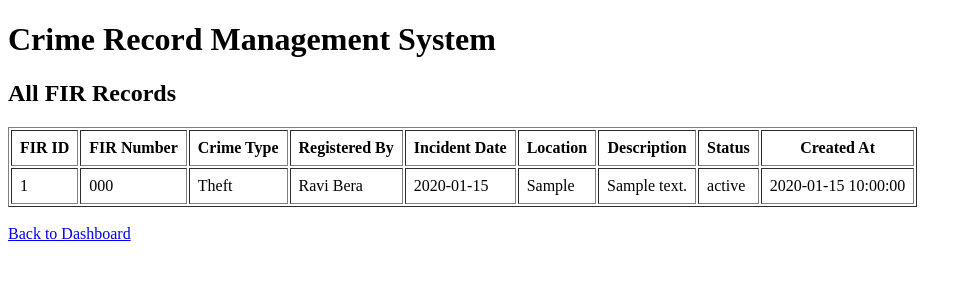
After one commit to ravibera150-hub/ABDMS, a PHP site: page /fir_records.php in a window 1280 px wide. The commit adds this page. Shown: the top 300 px of the page, without its empty margins (0-972 px from the left). Run offline with PHP 8.4, Linux system fonts and the light colour scheme; the visitor is signed in with stand-in values (Sample User, id 1); data comes from the database, SQL or seed files in the repository; tables that the repository leaves empty hold one stand-in row (values such as "Sample post").

Commit message:
FIR and criminal management

```diff
--- /dev/null
+++ b/fir_records.php
@@ -0,0 +1,103 @@
+<?php
+
+session_start();
+
+if (!isset($_SESSION['police_id'])) {
+    header("Location: index.html");
+    exit();
+}
+
+require_once "backend/db.php";
+
+$sql = "SELECT
+            fir.fir_id,
+            fir.fir_number,
+            crime_type.crime_name,
+            police.full_name,
+            fir.incident_date,
+            fir.location,
+            fir.description,
+            fir.status,
+            fir.created_at
+        FROM fir
+        INNER JOIN crime_type
+            ON fir.crime_type_id = crime_type.crime_type_id
+        INNER JOIN police
+            ON fir.police_id = police.police_id
+        ORDER BY fir.created_at DESC";
+
+$result = $conn->query($sql);
+
+?>
+
+<!DOCTYPE html>
+<html lang="en">
+
+<head>
+    <meta charset="UTF-8">
+    <meta name="viewport" content="width=device-width, initial-scale=1.0">
+
+    <title>FIR Records</title>
+</head>
+
+<body>
+
+    <h1>Crime Record Management System</h1>
+
+    <h2>All FIR Records</h2>
+
+    <table border="1" cellpadding="8">
+
+        <tr>
+            <th>FIR ID</th>
+            <th>FIR Number</th>
+            <th>Crime Type</th>
+            <th>Registered By</th>
+            <th>Incident Date</th>
+            <th>Location</th>
+            <th>Description</th>
+            <th>Status</th>
+            <th>Created At</th>
+        </tr>
+
+        <?php while ($row = $result->fetch_assoc()) { ?>
+
+            <tr>
+
+                <td><?php echo htmlspecialchars($row['fir_id']); ?></td>
+
+                <td><?php echo htmlspecialchars($row['fir_number']); ?></td>
+
+                <td><?php echo htmlspecialchars($row['crime_name']); ?></td>
+
+                <td><?php echo htmlspecialchars($row['full_name']); ?></td>
+
+                <td><?php echo htmlspecialchars($row['incident_date']); ?></td>
+
+                <td><?php echo htmlspecialchars($row['location']); ?></td>
+
+                <td><?php echo htmlspecialchars($row['description']); ?></td>
+
+                <td><?php echo htmlspecialchars($row['status']); ?></td>
+
+                <td><?php echo htmlspecialchars($row['created_at']); ?></td>
+
+            </tr>
+
+        <?php } ?>
+
+    </table>
+
+    <br>
+
+    <a href="dashboard.php">Back to Dashboard</a>
+
+</body>
+
+</html>
+
+<?php
+
+$conn->close();
+
+?>
```
Also changed, not shown: backend/criminal_register.php (added, +48 -0 lines), backend/fir_register.php (added, +49 -0 lines), criminal_register.php (added, +75 -0 lines), dashboard.php (+16 -0 lines), fir_register.php (added, +79 -0 lines).
